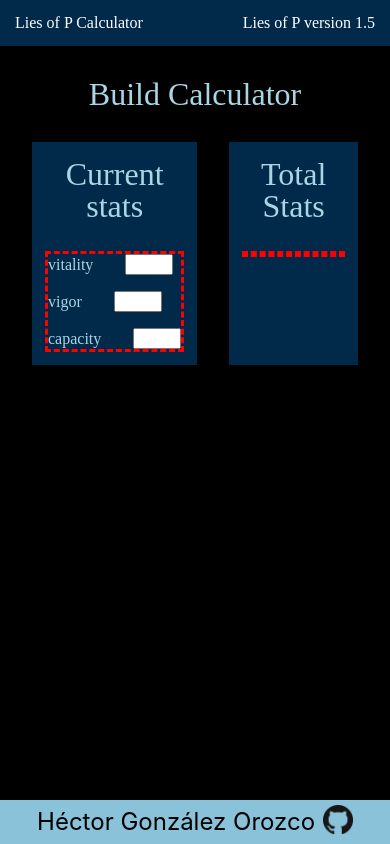
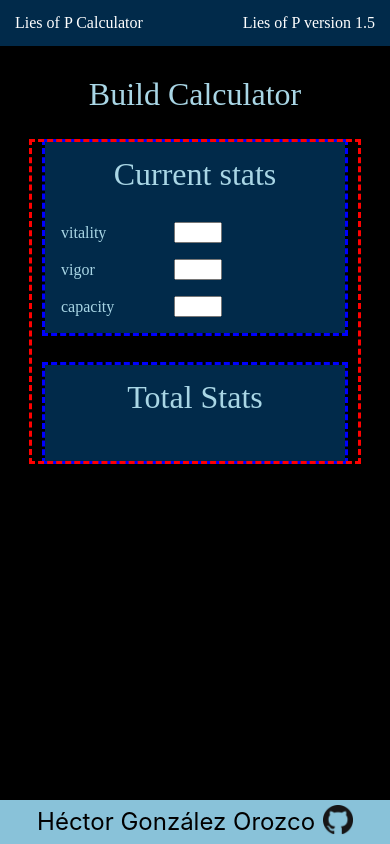
Before and after one commit to hectorgonzalezo/lies-of-p-calculator, a React (Vite) app: page / in a window 390 px wide. Built offline with nearby package versions, Linux system fonts and the light colour scheme.

Commit message:
Add simple responsiveness to calculator

```diff
--- a/src/styles/calculatorStyle.scss
+++ b/src/styles/calculatorStyle.scss
@@ -18,15 +18,20 @@
 #build-calculator {
   width: 100%;
   display: grid;
-  grid-template-columns: 1fr 1fr;
+  grid-template-columns: repeat(auto-fit, minmax(300px, 30vw));
+  justify-content: space-evenly;
+  align-items: start;
+  justify-items: center;
+  outline: dashed red;
 }
 
 .calc-module {
   display: flex;
   flex-direction: column;
-  // align-items: center;
   padding: 1rem;
   background-color: $prussian-blue;
+  outline: dashed blue;
+  width: 100%;
 
   h2 {
     text-align: center;
@@ -38,7 +43,6 @@
     flex-direction: column;
     align-items: flex-start;
     gap: 1rem;
-    outline: dashed red;
 
     img {
       width: 2rem;
```
